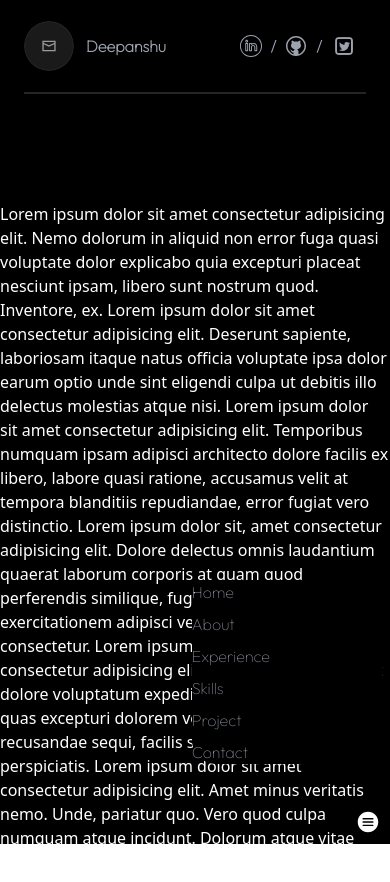
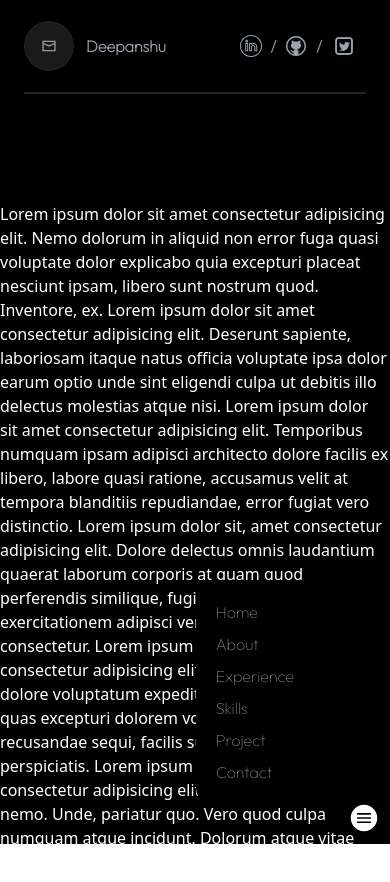
Before and after one commit to DeepanshuTyagi2004/Porfolio, a React (Vite) app: page / in a window 390 px wide. Both pictures are taken after a click on the picture 368 px from the left and 822 px from the top of the page. Shown: the top 882 px of the page. Built offline with nearby package versions, Linux system fonts and the light colour scheme.

Commit message:
NavBar Mobile view

```diff
--- a/src/components/NavBar.jsx
+++ b/src/components/NavBar.jsx
@@ -80,19 +80,19 @@ function NavBar({}) {
           </div>
         </div>
       </div>
-      <div className="fixed w-full py-2 px-2 flex md:hidden items-center justify-end bottom-0 z-[99]">
+      <div className="fixed w-full py-2 flex md:hidden items-center justify-end bottom-0 z-[99]">
         <img
           src={menu ? menuOp : menuCl}
           onClick={() => setMenu(!menu)}
           alt="menu-open"
-          className="w-7 h-7 rounded-full object-contain"
+          className="w-9 h-9 rounded-full object-contain mx-2"
         />
         <div
-          className={`absolute w-full py-10 ${
+          className={`absolute w-full ${
             menu ? 'flex' : 'hidden'
-          } items-center justify-end bottom-10 `}
+          } items-center justify-end bottom-10 z-[99] `}
         >
-          <div className="flex flex-col font-heading align-baseline gap-2 text-gray-400 bg-black rounded-3xl pr-28">
+          <div className="flex flex-col font-heading align-baseline gap-2 text-gray-400 bg-black rounded-2xl pr-24 p-5">
             <a
               href="/"
               className="hover:text-white transition-colors"
@@ -138,7 +138,7 @@ function NavBar({}) {
           </div>
         </div>
       </div>
-      <div className="fixed w-full px-32 py-10 hidden md:flex items-center justify-end bottom-0">
+      <div className="fixed w-full px-32 py-10 hidden md:flex items-center justify-end bottom-0 z-[99]">
         <div className="flex flex-col font-heading align-baseline gap-2 text-gray-400">
           <a href="/" className="hover:text-white transition-colors">
             Home
```
